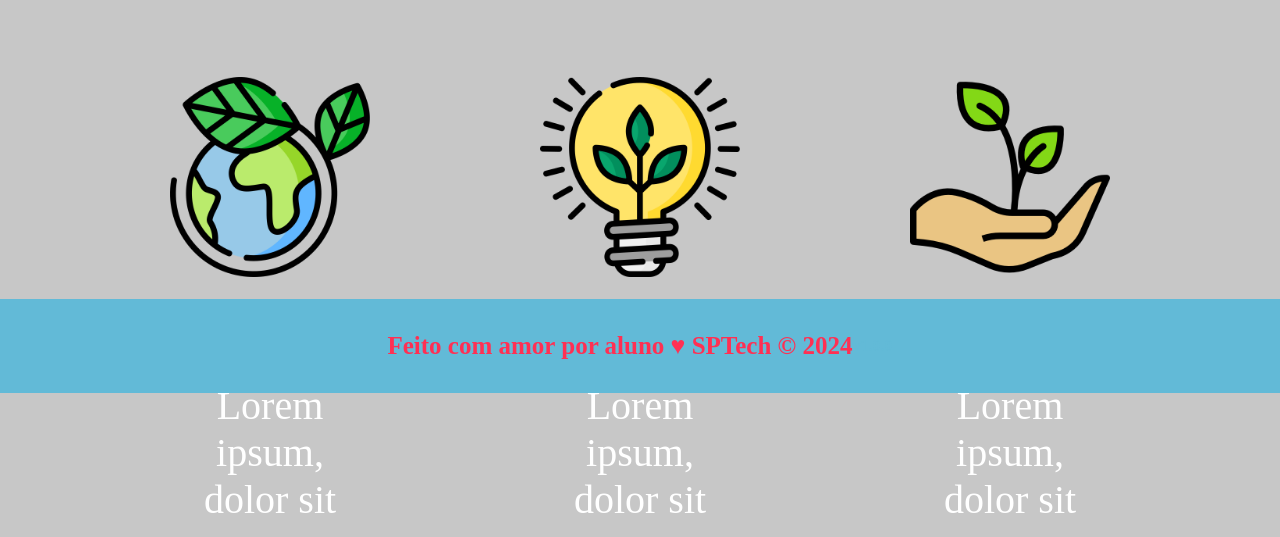
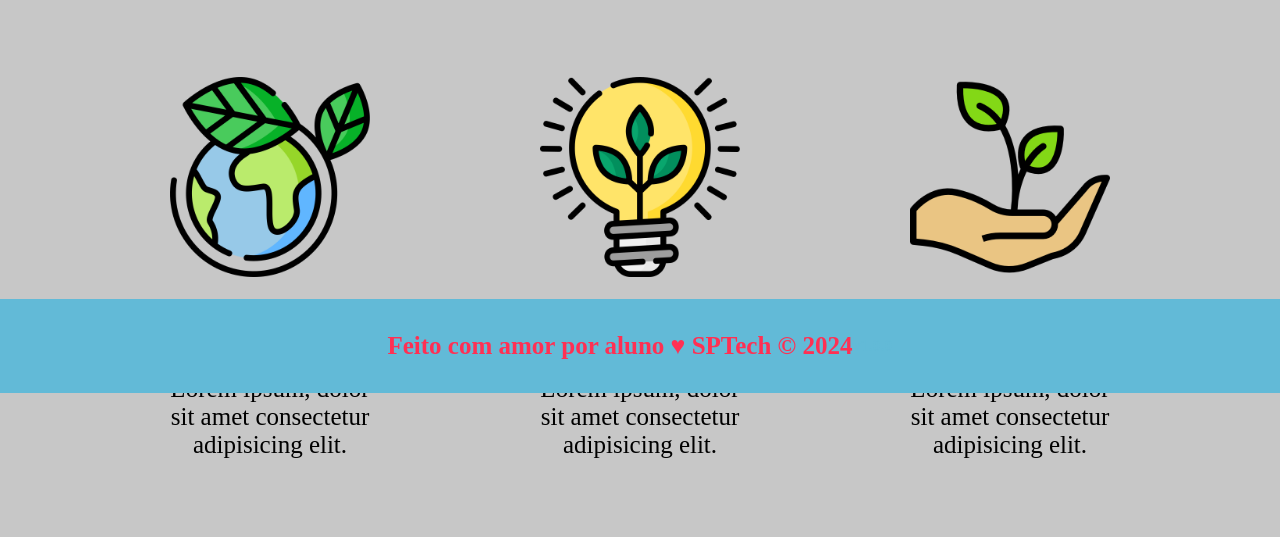
Before and after one commit to Carlos-Eduardo-de-Arruda-Chaves/atividade-05-css-AquaTech-, a plain HTML site: page public/index.html in a window 1280 px wide. Shown: the part 407-944 px from the top of the page. Drawn offline with Linux system fonts and the light colour scheme.

Commit message:
Ajustando texto da página home

```diff
--- a/public/index.html
+++ b/public/index.html
@@ -47,17 +47,17 @@
           <div class="box">
             <img src="assets/imgs/planet-earth_color.png">
             <h4>Missão</h4>
-            <p>Lorem ipsum, dolor sit amet consectetur adipisicing elit.</p>
+            <p style="color: black; font-size: 25px">Lorem ipsum, dolor sit amet consectetur adipisicing elit.</p>
           </div>
           <div class="box">
             <img src="assets/imgs/lightbulb_color.png">
             <h4>Visão</h4>
-            <p>Lorem ipsum, dolor sit amet consectetur adipisicing elit.</p>
+            <p style="color: black; font-size: 25px">Lorem ipsum, dolor sit amet consectetur adipisicing elit.</p>
           </div>
           <div class="box">
             <img src="assets/imgs/growth_color.png">
             <h4>Valores</h4>
-            <p>Lorem ipsum, dolor sit amet consectetur adipisicing elit.</p>
+            <p style="color: black; font-size: 25px">Lorem ipsum, dolor sit amet consectetur adipisicing elit.</p>
           </div>
         </div>
       </div>
```
